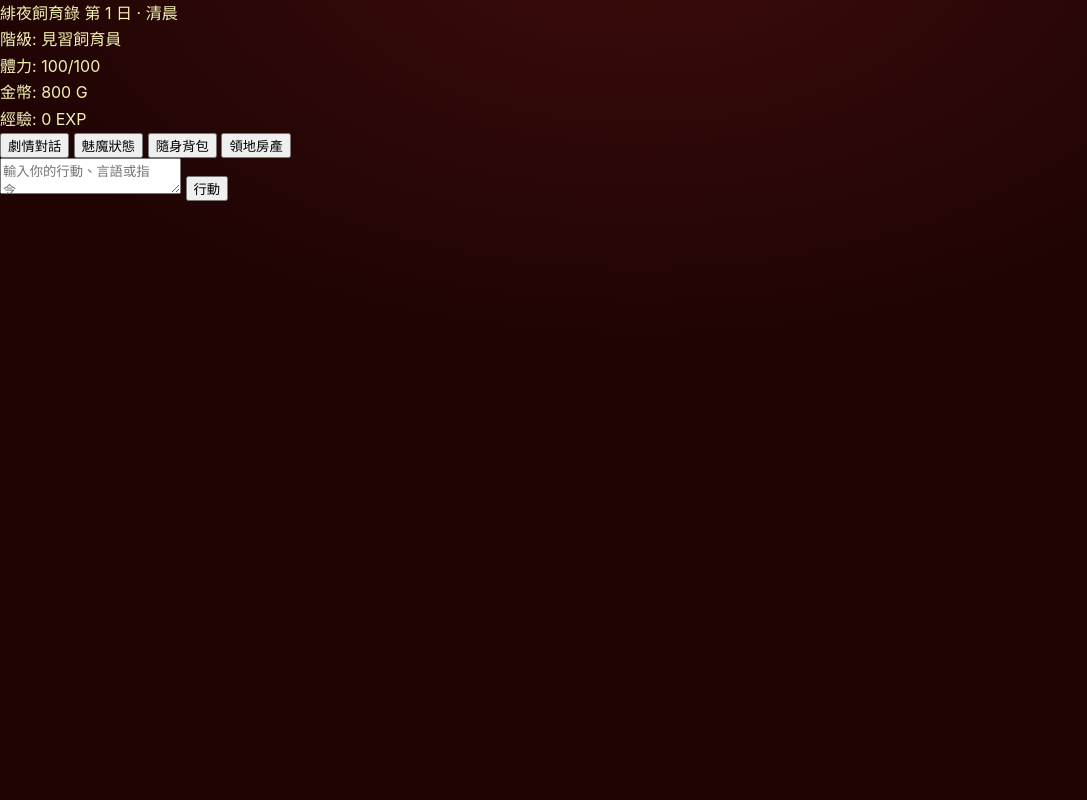
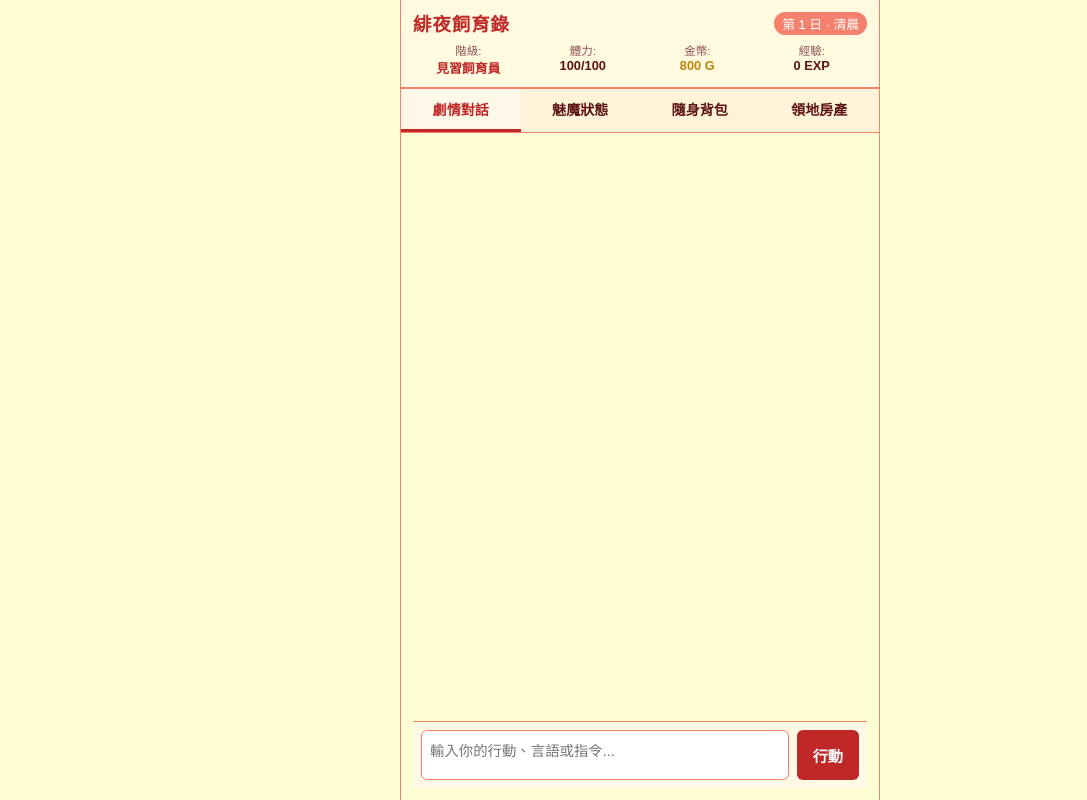
Before and after one commit to ying02041111/test1, a website: page www/index.html in a window 1280 px wide. Shown: the whole page, without its empty margins (0-1087 px from the left). Drawn offline with Linux system fonts and the light colour scheme.

Commit message:
Update style.css

```diff
--- a/www/style.css
+++ b/www/style.css
@@ -1,150 +1,334 @@
+/* 自訂字型設定 */
 @font-face {
-  font-family: 'MyCustomFont';
-  src: url('fonts/KurewaGothicCjkTc-Regular.woff') format('truetype');
-}
-body {
-  font-family: 'MyCustomFont', serif;
+    font-family: 'KurewaGothic';
+    src: url('KurewaGothicCjkTc-Regular.woff') format('woff');
+    font-weight: normal;
+    font-style: normal;
 }
 
-:root{
-  --ap-cream:#ffffd3;   /* 奶油白：核心文字/高光 */
-  --ap-flesh:#f3f2b4;   /* 果肉黃：次要內文/說明 */
-  --ap-coral:#f4806d;   /* 珊瑚紅：主要按鈕/卡片邊框 */
-  --ap-crimson:#c02727; /* 深紅：黑市/警告/Plus標籤 */
-
-  --bg-dark:#200404;
-  --bg-card:#2d0b0b;
-  --bg-input:#1a0505;
-  --line-col:#4a1212;
-  --fs:16px;
-}
-*{box-sizing:border-box;-webkit-tap-highlight-color:transparent}
-html,body{margin:0;height:100%}
-body{
-  background:radial-gradient(1000px 600px at 50% -10%, #3d0c0c 0%, var(--bg-dark) 70%);
-  color:var(--ap-flesh); font:var(--fs)/1.65 -apple-system,"Noto Sans TC","PingFang TC",sans-serif;
-  overflow:hidden;
+/* 全域重設與配色變數 (Forbidden Apple 禁果風格) */
+:root {
+    --bg-main: #ffffd3;        /* 柔和米黃底色 */
+    --bg-card: #fffde6;        /* 卡片底色 */
+    --border-soft: #f4806d;    /* 珊瑚紅邊框 */
+    --text-primary: #5c1515;   /* 深赤褐文字主色 */
+    --text-accent: #c02727;    /* 誘惑深紅 */
+    --gold-color: #b8860b;     /* 金幣深金黃 */
+    --danger-color: #990000;   /* 劇痛與高壓警示 */
 }
 
-#topbar{
-  position:fixed;top:0;left:0;right:0;height:52px;display:flex;align-items:center;justify-content:space-between;
-  padding:0 14px;padding-top:env(safe-area-inset-top);height:calc(52px + env(safe-area-inset-top));
-  background:#260505e6;backdrop-filter:blur(8px);border-bottom:1px solid var(--line-col);z-index:20;
+* {
+    box-sizing: border-box;
+    margin: 0;
+    padding: 0;
+    font-family: 'KurewaGothic', sans-serif;
+    -webkit-tap-highlight-color: transparent;
 }
-.tb-l b{color:var(--ap-cream);letter-spacing:.06em;font-size:17px}
-.tb-l span{display:block;font-size:11px;color:var(--ap-flesh);opacity:.8}
-.tb-r{display:flex;gap:6px}
-.chip{font-size:12.5px;padding:3px 10px;border:1px solid var(--ap-coral);border-radius:999px;background:#1d0404;color:var(--ap-cream);font-weight:600}
 
-#pages{position:fixed;inset:0;padding-top:calc(56px + env(safe-area-inset-top));padding-bottom:calc(60px + env(safe-area-inset-bottom));overflow-y:auto;-webkit-overflow-scrolling:touch}
-.page{display:none;padding:10px 12px 30px}
-.page.on{display:block}
+body {
+    background-color: var(--bg-main);
+    color: var(--text-primary);
+    display: flex;
+    justify-content: center;
+    height: 100vh;
+    overflow: hidden;
+}
 
-#tabbar{
-  position:fixed;bottom:0;left:0;right:0;display:flex;background:#260505f2;border-top:1px solid var(--line-col);
-  padding-bottom:env(safe-area-inset-bottom);z-index:20;
+.app-container {
+    width: 100%;
+    max-width: 480px;
+    height: 100%;
+    display: flex;
+    flex-direction: column;
+    background: var(--bg-main);
+    border-left: 1px solid var(--border-soft);
+    border-right: 1px solid var(--border-soft);
 }
-#tabbar button{flex:1;background:none;border:0;color:var(--ap-flesh);font-size:13px;padding:12px 0 10px;font-family:inherit;opacity:.75;transition:transform .08s ease, opacity .15s ease}
-#tabbar button.on{color:var(--ap-cream);opacity:1;font-weight:600}
-#tabbar button.on::after{content:"";display:block;height:3px;width:22px;margin:3px auto 0;background:var(--ap-coral);border-radius:2px}
-#tabbar button:active{transform:scale(.92)}
 
-.story{background:linear-gradient(180deg,#2b0a0a,#210606);border:1px solid var(--ap-coral);border-radius:14px;padding:16px;min-height:220px;max-height:56vh;overflow-y:auto;white-space:pre-wrap;box-shadow:inset 0 0 20px #00000060;color:var(--ap-cream)}
-.story .sc{margin:0 0 16px}
-.story .sc .me{color:var(--ap-flesh);font-size:12px;margin-bottom:4px;opacity:.85}
-.story .sc .ch{color:var(--ap-coral);font-size:12px;margin-top:6px;padding-left:8px;border-left:2px solid var(--ap-coral)}
-.story .day{margin:18px 0 12px;color:var(--ap-coral);font-size:12px;letter-spacing:.2em;text-align:center;font-weight:600}
+/* 頂部主控狀態面板 */
+.master-header {
+    background: #fffae0;
+    border-bottom: 2px solid var(--border-soft);
+    padding: 10px 12px;
+}
 
-.choices{display:flex;flex-direction:column;gap:9px;margin-top:12px}
-.choices button{
-  text-align:left;background:#360d0d;border:1px solid var(--line-col);color:var(--ap-cream);
-  padding:13px 15px;border-radius:12px;font:inherit;font-size:14px;transition:transform .08s ease, background .15s ease;
+.header-row {
+    display: flex;
+    justify-content: space-between;
+    align-items: center;
+    margin-bottom: 6px;
 }
-.choices button:active{transform:scale(.97);background:#481212;filter:brightness(1.2)}
-.choices button small{color:var(--ap-flesh);display:block;font-size:11px;margin-top:2px;opacity:.8}
 
-.freebox{display:flex;gap:6px;margin-top:12px}
-.freebox input{flex:1;background:var(--bg-input);border:1px solid var(--line-col);color:var(--ap-cream);border-radius:10px;padding:11px 12px;font:inherit;font-size:13.5px}
-.btn{background:var(--ap-coral);border:0;color:var(--ap-cream);border-radius:10px;padding:11px 14px;font:inherit;font-size:13px;font-weight:600;transition:transform .08s ease, filter .15s ease}
-.btn.ghost{background:#360d0d;border:1px solid var(--line-col);color:var(--ap-flesh)}
-.btn.tiny{padding:7px 11px;font-size:12px;background:#360d0d;border:1px solid var(--line-col);color:var(--ap-flesh)}
-.btn.ok{background:#2a5038;border:1px solid #3f7553}
-.btn.bad{background:var(--ap-crimson);border:1px solid #7a1515}
-.btn:active{transform:scale(.95);filter:brightness(1.25)}
-.btn:disabled{opacity:.4;transform:none!important}
+.header-title {
+    font-size: 1.15rem;
+    font-weight: bold;
+    color: var(--text-accent);
+    letter-spacing: 1px;
+}
 
-.toolrow{display:flex;align-items:center;gap:8px;margin-top:10px}
-.tiny-note{font-size:11px;color:var(--ap-flesh);opacity:.8}
-.cards{display:flex;flex-direction:column;gap:10px}
-.card{background:var(--bg-card);border:1px solid var(--line-col);border-radius:12px;padding:14px}
-.card h4{margin:0 0 6px;font-size:15px;color:var(--ap-cream)}
-.card h5{margin:10px 0 4px;font-size:12.5px;color:var(--ap-flesh)}
-.card p{margin:0 0 8px;font-size:12.5px;color:var(--ap-flesh);line-height:1.55}
+.time-badge {
+    background: var(--border-soft);
+    color: #fff;
+    padding: 2px 8px;
+    border-radius: 12px;
+    font-size: 0.8rem;
+}
 
-.tags{display:flex;gap:5px;flex-wrap:wrap;margin-bottom:8px}
-.tag{font-size:11px;padding:2px 7px;border-radius:999px;background:#421111;color:var(--ap-flesh)}
-.tag.g{background:#422a0f;color:var(--ap-cream)} .tag.r{background:var(--ap-crimson);color:var(--ap-cream)}
+.stats-grid {
+    display: grid;
+    grid-template-columns: repeat(4, 1fr);
+    gap: 4px;
+    font-size: 0.8rem;
+}
 
-.bar{height:6px;background:#1d0505;border-radius:4px;overflow:hidden;margin:4px 0 8px}
-.bar i{display:block;height:100%;background:linear-gradient(90deg,var(--ap-coral),var(--ap-flesh))}
+.stat-item {
+    display: flex;
+    flex-direction: column;
+    align-items: center;
+}
 
-.rows{display:flex;flex-direction:column;gap:6px;font-size:12.5px;margin:8px 0 10px}
-.rows div{display:flex;justify-content:space-between;border-bottom:1px dashed var(--line-col);padding-bottom:4px}
-.rows span:last-child{color:var(--ap-cream)}
+.stat-label {
+    color: #8c5252;
+    font-size: 0.72rem;
+}
 
-h3.sec{font-size:12px;color:var(--ap-flesh);letter-spacing:.15em;margin:18px 0 8px;font-weight:600;opacity:.9}
-h3.sec:first-child{margin-top:4px}
-.look{background:#1d0505;border-left:3px solid var(--ap-coral);padding:9px 11px;border-radius:0 8px 8px 0;font-size:12.5px;color:var(--ap-cream);margin-bottom:10px;line-height:1.6}
+.stat-val {
+    font-weight: bold;
+}
 
-/* 下拉選單（Accordion）樣式 */
-.acc-group{background:var(--bg-card);border:1px solid var(--line-col);border-radius:12px;margin-bottom:10px;overflow:hidden}
-.acc-header{padding:14px;display:flex;justify-content:space-between;align-items:center;cursor:pointer;background:#2d0b0b}
-.acc-header h4{margin:0;font-size:14.5px;color:var(--ap-cream)}
-.acc-header span{font-size:12px;color:var(--ap-flesh)}
-.acc-content{display:none;padding:12px;border-top:1px solid var(--line-col);background:#200606}
-.acc-group.open .acc-content{display:block}
-.acc-group.open .acc-header{background:#3d0d0d}
+.stat-val.highlight {
+    color: var(--text-accent);
+}
 
-/* 主控面板 */
-.stat-grid{display:grid;grid-template-columns:1fr 1fr;gap:8px;margin-bottom:12px}
-.stat-box{background:#230606;border:1px solid var(--line-col);border-radius:10px;padding:10px 12px}
-.stat-box i{display:block;font-style:normal;font-size:11px;color:var(--ap-flesh);opacity:.8}
-.stat-box b{font-size:17px;color:var(--ap-cream)}
+.stat-val.gold-val {
+    color: var(--gold-color);
+}
 
-#modal{position:fixed;inset:0;background:#000000c0;display:flex;align-items:flex-end;z-index:40}
-#modal.hidden{display:none}
-#modal-box{background:#2d0b0b;border:1px solid var(--ap-coral);border-radius:16px 16px 0 0;width:100%;max-height:86vh;overflow-y:auto;padding:16px 14px calc(20px + env(safe-area-inset-bottom))}
-#toast{position:fixed;left:50%;bottom:calc(76px + env(safe-area-inset-bottom));transform:translateX(-50%);background:#360d0dee;border:1px solid var(--ap-coral);color:var(--ap-cream);padding:9px 15px;border-radius:10px;font-size:12.5px;opacity:0;transition:.25s;pointer-events:none;z-index:50;max-width:85vw}
-#toast.on{opacity:1}
-#boot{position:fixed;inset:0;background:var(--bg-dark);display:flex;align-items:center;justify-content:center;flex-direction:column;gap:14px;z-index:60}
-#boot.off{display:none}
+/* 分頁選單導航 */
+.nav-tabs {
+    display: flex;
+    background: #fff4d9;
+    border-bottom: 1px solid var(--border-soft);
+}
 
-.field{margin-bottom:12px}
-.field label{display:block;font-size:11.5px;color:var(--ap-flesh);margin-bottom:4px}
-.field input,.field select,.field textarea{width:100%;background:var(--bg-input);border:1px solid var(--line-col);color:var(--ap-cream);border-radius:9px;padding:10px;font:inherit;font-size:13px}
-.field textarea{min-height:80px;resize:vertical}
-.seg{display:flex;gap:6px;flex-wrap:wrap}
-.seg button{flex:1;min-width:64px;background:var(--bg-input);border:1px solid var(--line-col);color:var(--ap-flesh);border-radius:999px;padding:8px 6px;font:inherit;font-size:12px}
-.seg button.on{background:var(--ap-coral);border-color:var(--ap-cream);color:var(--ap-cream);font-weight:600}
+.tab-btn {
+    flex: 1;
+    padding: 10px 0;
+    background: transparent;
+    border: none;
+    color: var(--text-primary);
+    font-size: 0.88rem;
+    font-weight: bold;
+    cursor: pointer;
+    border-bottom: 3px solid transparent;
+}
 
-#flash{position:fixed;inset:0;pointer-events:none;z-index:45;opacity:0;transition:opacity .2s;
-  background:radial-gradient(circle at 50% 60%, #f4806d66 0%, transparent 70%)}
-#flash.on{opacity:1}
+.tab-btn.active {
+    color: var(--text-accent);
+    border-bottom: 3px solid var(--text-accent);
+    background: #fff8e8;
+}
 
-.loading{display:inline-block;width:12px;height:12px;border:2px solid #ffffff40;border-top-color:var(--ap-cream);border-radius:50%;animation:sp .7s linear infinite;vertical-align:-2px;margin-right:6px}
-@keyframes sp{to{transform:rotate(360deg)}}
+/* 內容核心滾動區 */
+.content-body {
+    flex: 1;
+    overflow-y: hidden;
+    display: flex;
+    flex-direction: column;
+    position: relative;
+}
 
-.tag.g-F{background:#2e1515;color:#8b8296}
-.tag.g-E{background:#1f2838;color:#7fa6c9}
-.tag.g-D{background:#1c382f;color:#6fc0a5}
-.tag.g-C{background:#38321c;color:#c9b46a}
-.tag.g-B{background:#3d2518;color:#d99a5f}
-.tag.g-A{background:#3d182b;color:#e08aa3}
-.tag.g-S{background:#2c183d;color:#ffffd3;border:1px solid #f4806d}
+.tab-content {
+    display: none;
+    flex: 1;
+    overflow-y: auto;
+    padding: 12px;
+}
 
-.eff{font-size:11.5px;color:var(--ap-flesh);line-height:1.7}
-.eff b{color:var(--ap-cream);font-weight:600}
-.eff b.minus{color:var(--ap-coral)}
-.stage{font-size:11.5px;color:var(--ap-flesh);background:#1a0505;border-radius:8px;
-  padding:8px 10px;margin:6px 0 10px;line-height:1.6;border:1px solid var(--line-col)}
-.stage b{color:var(--ap-cream)}
+.tab-content.active {
+    display: flex;
+    flex-direction: column;
+}
+
+/* 劇情對話流樣式 */
+.story-scroll {
+    flex: 1;
+    overflow-y: auto;
+    display: flex;
+    flex-direction: column;
+    gap: 12px;
+    padding-bottom: 10px;
+}
+
+.msg-box {
+    padding: 10px 14px;
+    border-radius: 8px;
+    font-size: 0.92rem;
+    line-height: 1.5;
+    word-break: break-word;
+}
+
+.msg-narrative {
+    background: var(--bg-card);
+    border: 1px solid var(--border-soft);
+    color: var(--text-primary);
+    border-left: 4px solid var(--text-accent);
+}
+
+.msg-player {
+    background: #ffe3de;
+    border: 1px solid var(--border-soft);
+    color: var(--text-accent);
+    align-self: flex-end;
+    max-width: 85%;
+}
+
+.msg-system {
+    background: #fffbe6;
+    border: 1px dashed var(--gold-color);
+    font-size: 0.8rem;
+    color: #7c6000;
+    text-align: center;
+    padding: 6px;
+}
+
+/* 輸入框控制欄 */
+.input-container {
+    display: flex;
+    gap: 8px;
+    padding: 8px;
+    background: #fff9e6;
+    border-top: 1px solid var(--border-soft);
+}
+
+textarea#player-input {
+    flex: 1;
+    resize: none;
+    padding: 8px;
+    border: 1px solid var(--border-soft);
+    border-radius: 6px;
+    background: #fff;
+    color: var(--text-primary);
+    font-size: 0.9rem;
+    outline: none;
+}
+
+.btn-primary {
+    background: var(--text-accent);
+    color: #fff;
+    border: none;
+    border-radius: 6px;
+    padding: 0 16px;
+    font-size: 0.95rem;
+    font-weight: bold;
+    cursor: pointer;
+}
+
+.btn-primary:active {
+    background: #9c1f1f;
+}
+
+/* 卡片通用樣式 (魅魔與道具) */
+.card-list {
+    display: flex;
+    flex-direction: column;
+    gap: 12px;
+}
+
+.game-card {
+    background: var(--bg-card);
+    border: 1px solid var(--border-soft);
+    border-radius: 8px;
+    padding: 12px;
+    box-shadow: 0 2px 5px rgba(192, 39, 39, 0.05);
+}
+
+.card-header {
+    display: flex;
+    justify-content: space-between;
+    align-items: center;
+    border-bottom: 1px solid #ffe1d9;
+    padding-bottom: 6px;
+    margin-bottom: 8px;
+}
+
+.card-title {
+    font-weight: bold;
+    color: var(--text-accent);
+    font-size: 1rem;
+}
+
+.card-badge {
+    font-size: 0.75rem;
+    padding: 2px 6px;
+    border-radius: 4px;
+    background: #ffe3de;
+    color: var(--text-accent);
+}
+
+.card-badge.plus {
+    background: var(--danger-color);
+    color: #fff;
+    font-weight: bold;
+}
+
+.stat-bars {
+    display: grid;
+    grid-template-columns: repeat(2, 1fr);
+    gap: 6px 12px;
+    font-size: 0.8rem;
+    margin-top: 8px;
+}
+
+.bar-item {
+    display: flex;
+    justify-content: space-between;
+}
+
+/* 房產三層折疊樣式 */
+.district-group {
+    margin-bottom: 12px;
+    border: 1px solid var(--border-soft);
+    border-radius: 8px;
+    overflow: hidden;
+}
+
+.district-header {
+    background: #ffe8e3;
+    padding: 10px;
+    font-weight: bold;
+    color: var(--text-accent);
+    cursor: pointer;
+    display: flex;
+    justify-content: space-between;
+}
+
+.house-item {
+    border-top: 1px solid #ffded6;
+    background: var(--bg-card);
+}
+
+.house-header {
+    padding: 10px;
+    display: flex;
+    justify-content: space-between;
+    font-size: 0.88rem;
+    cursor: pointer;
+}
+
+.house-details {
+    padding: 8px 12px 12px;
+    font-size: 0.8rem;
+    color: #6d4040;
+    background: #fffcf0;
+    border-top: 1px dashed var(--border-soft);
+}
+
+.error-banner {
+    background: #ffebe8;
+    color: var(--danger-color);
+    border-bottom: 1px solid var(--danger-color);
+    padding: 8px;
+    font-size: 0.8rem;
+    text-align: center;
+}
```
